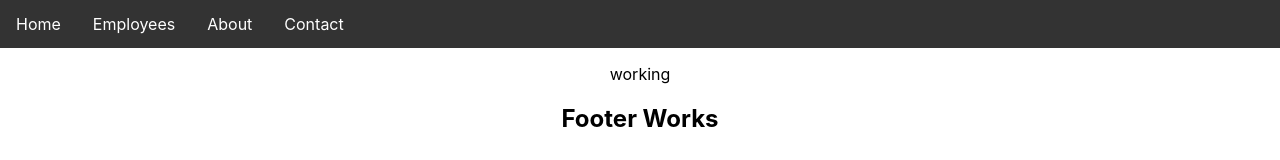
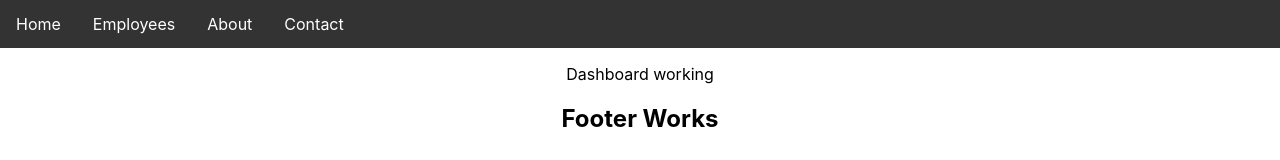
Before and after one commit to aryansharma279/React-router-dom-v, a React (Create React App) app: page / in a window 1280 px wide. Shown: the top 160 px of the page. Built offline with nearby package versions, Linux system fonts and the light colour scheme.

Commit message:
[NEW] Routing with new React router v6

```diff
--- a/src/App.js
+++ b/src/App.js
@@ -1,30 +1,25 @@
 import "./App.css";
 import Header from "./components/shared/header/Header";
 import Footer from "./components/shared/footer/Footer";
-import Data from "./components/data/Data";
-import Dashboard from "./components/dashboard/Dashboard";
-import { BrowserRouter as Router, Routes, Route } from "react-router-dom";
-import Contact from "./components/contact/Contact";
-import About from "./components/about/About";
-import Employees from "./components/employees/Employees";
+import { Outlet } from "react-router-dom";
 
 function App() {
+
   return (
-    <Router>
       <div className="App">
-        <Header />
+      <Header/>
+         <div>
+          <Outlet/>
+         </div>
+       <Footer/>
 
-        <Routes>
-          <Route path="/" element={<Dashboard />} />
-          <Route path="/employees" element={<Data />} />
-          <Route path="/about" element={<About />} />
-          <Route path="/contact" element={<Contact />} />
-
-        </Routes>
-        <Footer />
       </div>
-    </Router>
   );
 }
+// async function loader() {
+//   const app = await App();
+//   return { app };
+// }
 
 export default App;
+// export {loader};
--- a/src/components/dashboard/Dashboard.js
+++ b/src/components/dashboard/Dashboard.js
@@ -4,7 +4,7 @@ import Data from '../data/Data'
 const Dashboard = () => {
   return (
     <div>
-    <p>working</p>
+    <p> Dashboard working</p>
 
     </div>
   )
--- /dev/null
+++ b/src/components/error/Error.js
@@ -0,0 +1,18 @@
+import Header from "../shared/header/Header"
+import Footer from "../shared/footer/Footer"
+import { useRouteError } from "react-router-dom"
+
+const Error = () => {
+    let error = useRouteError();
+    console.log(error);
+  return (
+    <div>
+    <Header/>
+      <h1>{error.status}</h1>
+        <h2>{error.statusText || error.message}</h2>
+    <Footer/>
+    </div>
+  )
+}
+
+export default Error
--- a/src/components/shared/header/Header.css
+++ b/src/components/shared/header/Header.css
@@ -9,7 +9,10 @@ ul {
 li {
   float: left;
 }
-
+a {
+  color: white;
+  text-decoration: none;
+}
 li {
   display: block;
   color: white;
--- a/src/index.js
+++ b/src/index.js
@@ -1,13 +1,42 @@
-import React from 'react';
-import ReactDOM from 'react-dom/client';
-import './index.css';
-import App from './App';
-import reportWebVitals from './reportWebVitals';
+import React from "react";
+import ReactDOM from "react-dom/client";
+import "./index.css";
+import App from "./App";
+import reportWebVitals from "./reportWebVitals";
+import { RouterProvider, createBrowserRouter } from "react-router-dom";
+import Contact from "./components/contact/Contact";
+import About from "./components/about/About";
+import Data from "./components/data/Data";
+import Dashboard from "./components/dashboard/Dashboard";
+import Error from "./components/error/Error";
 
-const root = ReactDOM.createRoot(document.getElementById('root'));
+const router = createBrowserRouter([
+  {
+    path: "/",
+    element: <App />,
+    errorElement: <Error />,
+    children: [{
+      path: "/",
+      element: <Dashboard/>
+    },
+    {
+      path: "/employees",
+      element: <Data/>
+    },
+    {
+      path: "/about",
+      element: <About/>
+    },
+    {
+      path: "/contact",
+      element: <Contact/>
+    }]
+  }
+]);
+const root = ReactDOM.createRoot(document.getElementById("root"));
 root.render(
   <React.StrictMode>
-    <App />
+    <RouterProvider router={router} />
   </React.StrictMode>
 );
 
```
